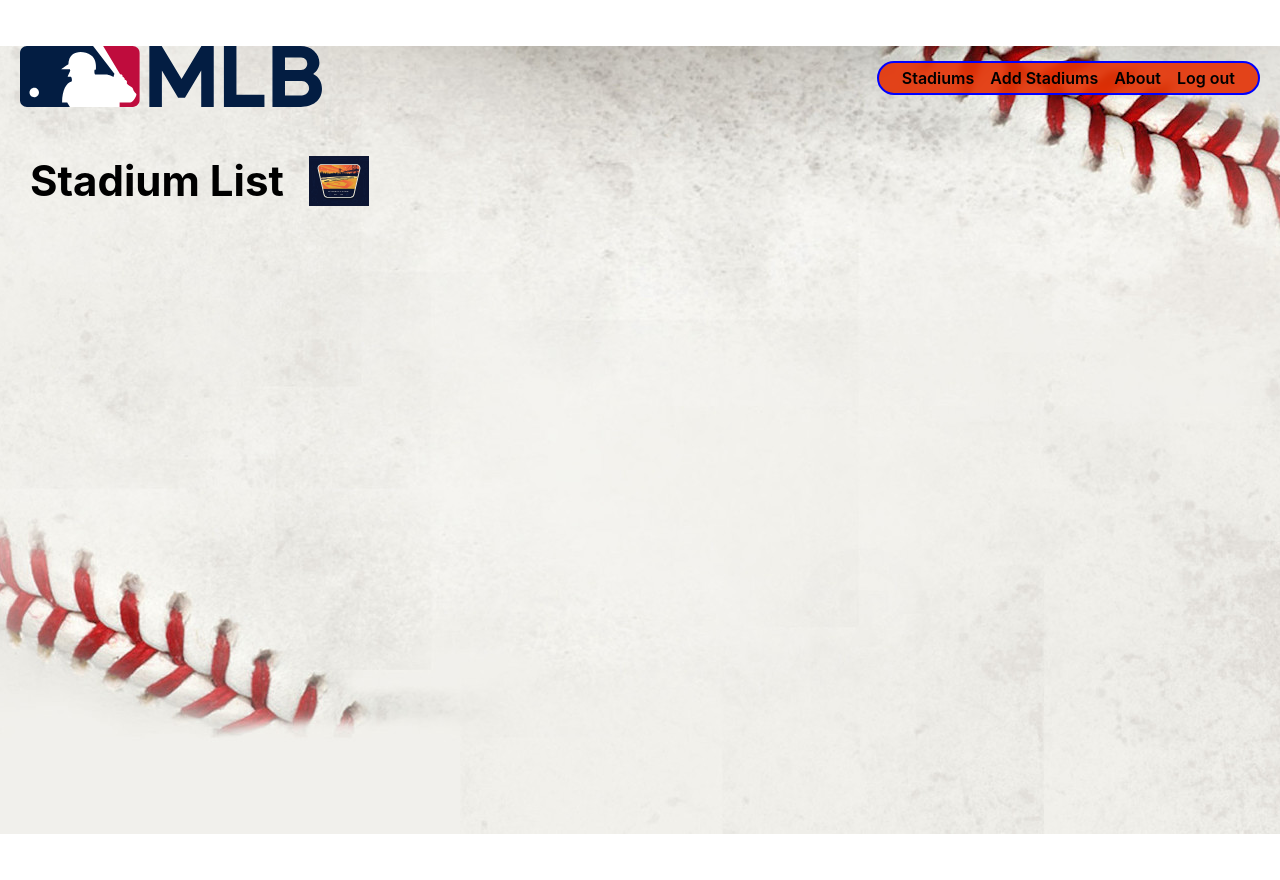
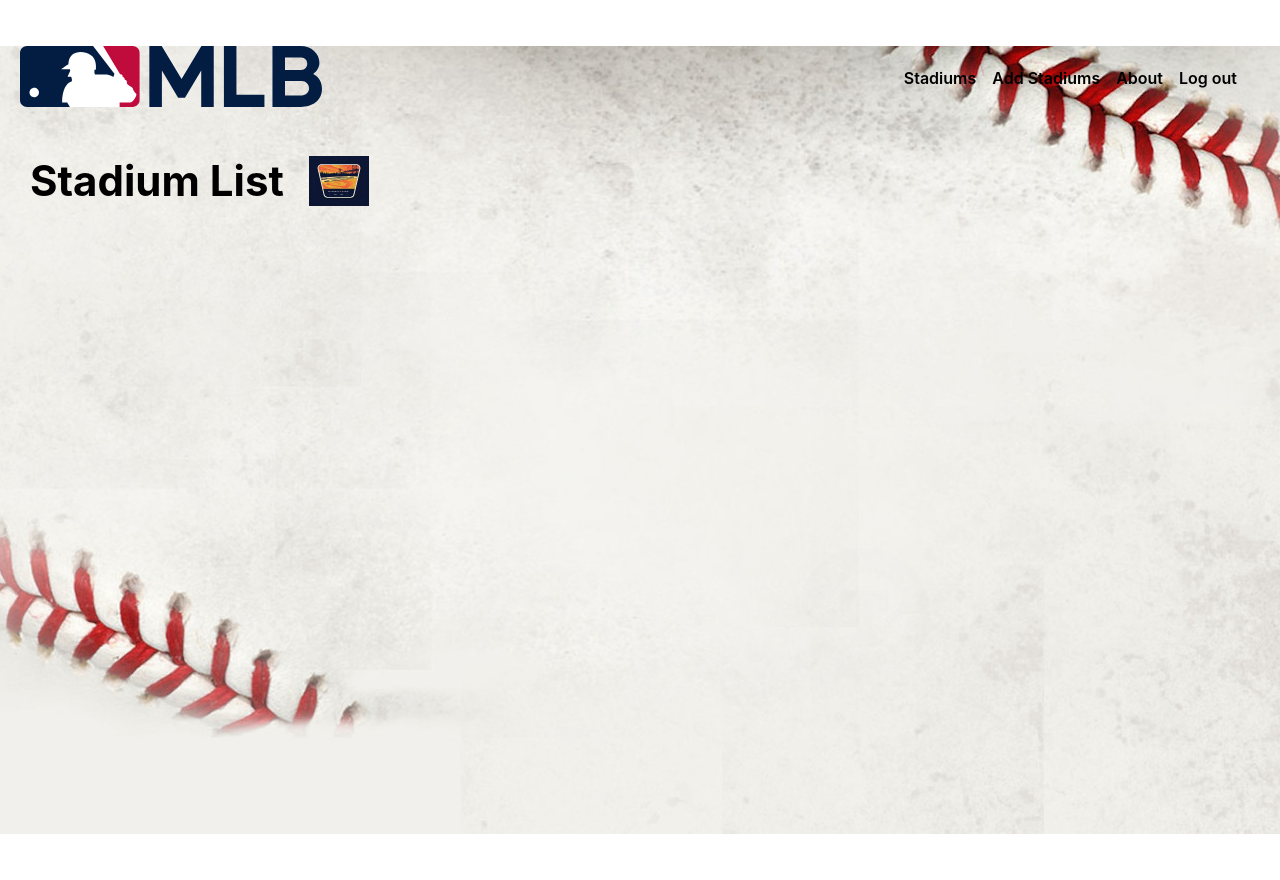
Before and after one commit to CoolRy1031/ballpark-tracker, a Django app: page /stadiums/ in a window 1280 px wide. Run offline with Django 4.2, Linux system fonts and the light colour scheme; the visitor is signed in with stand-in values (Sample User, id 1); data that the repository does not hold is empty.

Commit message:
more read me and css

```diff
--- a/main_app/static/css/base.css
+++ b/main_app/static/css/base.css
@@ -30,8 +30,7 @@
     'Helvetica Neue', sans-serif;
   min-height: 100vh;
   --nav-bg: rgba(16, 5, 77, 0.7);
-  --nav-bg-ff: rgba(228, 50, 5, 0.9);
-  --borders: blue solid 2px;
+  --borders: black 3px;
   --text-color: black;
   --link-hover-color: rgb(16, 56, 158);
   --button-bg: rgb(245, 245, 245);
@@ -40,7 +39,7 @@
   --warn: rgb(255, 102, 0);
   --danger: rgb(220, 20, 30);
   --secondary: rgb(57, 57, 57);
-  --card-box-shadow: 5px 5px 6px -1px #AAA;
+  --card-box-shadow: 6px 6px 8px -1px #AAA;
   --font-xtreme: 4.2rem;
   --font-xxl: 3.6rem;
   --font-xl: 2.4rem;
@@ -50,7 +49,6 @@
 }
 
 header {
-  width: 100%;
   background: var(--nav-bg-ff);
   border-bottom: var(--borders);
 }
@@ -228,7 +226,6 @@
 
   @supports (-webkit-backdrop-filter: none) or (backdrop-filter: none) {
     header {
-      background: var(--nav-bg);
       -webkit-backdrop-filter: blur(3px);
       backdrop-filter: blur(3px);
     }
@@ -260,8 +257,6 @@
   nav{
     margin: 0;
     background: var(--nav-bg-ff);
-    border: var(--borders);
-    border-radius: 18px;
   }
 
   nav {
@@ -273,11 +268,5 @@
       -webkit-backdrop-filter: none;
       backdrop-filter: none;
     }
-
-    nav{
-      background:rgba(228, 50, 5, 0.9);
-      -webkit-backdrop-filter: blur(3px);
-      backdrop-filter: blur(3px);
-    }
   }
 }
--- a/main_app/static/css/stadiums/stadium-index.css
+++ b/main_app/static/css/stadiums/stadium-index.css
@@ -10,6 +10,7 @@
   margin: 10px;
   border: var(--borders);
   box-shadow: var(--card-box-shadow);
+  background-image: url(/static/images/oak.jpg);
 }
 
 .card-content {
@@ -30,9 +31,17 @@
 .card h2 {
   margin: 10px 0;
   font-size: var(--font-xl);
+  text-align: center;
 }
 
 .card p {
   margin: 5px 0;
   font-size: var(--font-reg);
+  text-align: center;
 }
+
+.card-image-container{
+  justify-content: center;
+  align-items: center;
+  padding-left: 20px;
+}
```
Also changed, not shown: main_app/static/css/stadiums/stadium-detail.css (+11 -0 lines), README.md, main_app/static/images/Baseball Stadium.svg, main_app/static/images/oak.jpg (added).
